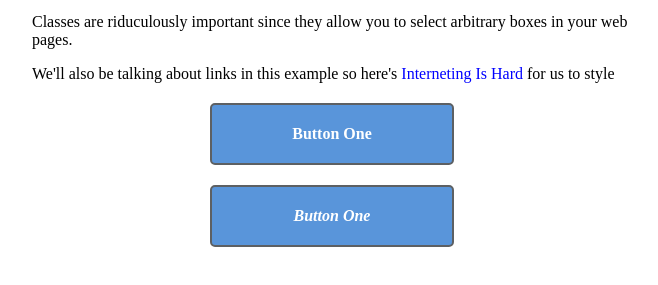
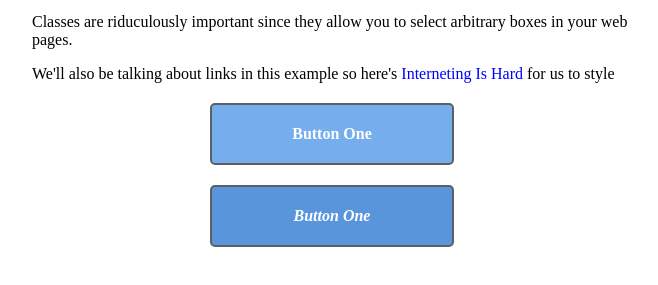
Before and after one commit to nanaowusunyamekye/html-css, a plain HTML site: page interneting-is-hard/css-selectors/selectors.html in a window 1280 px wide. In both pictures the pointer is over the link 640 px from the left and 252 px from the top of the page. Shown: the part 119-404 px from the top of the page, without its empty margins (308-966 px from the left). Drawn offline with Linux system fonts and the light colour scheme.

Commit message:
Further button styling

```diff
--- a/interneting-is-hard/css-selectors/styles.css
+++ b/interneting-is-hard/css-selectors/styles.css
@@ -22,6 +22,18 @@
 
     width: 200px;
     margin: 20px auto;
+}
+
+.button:hover,
+.button:visited:hover {
+    color: #fff;
+    background-color: #76aeed;
+}
+
+.button:active,
+.button:visited:active {
+    color: #fff;
+    background-color: #5995da;
 }
 
 .page {
```
